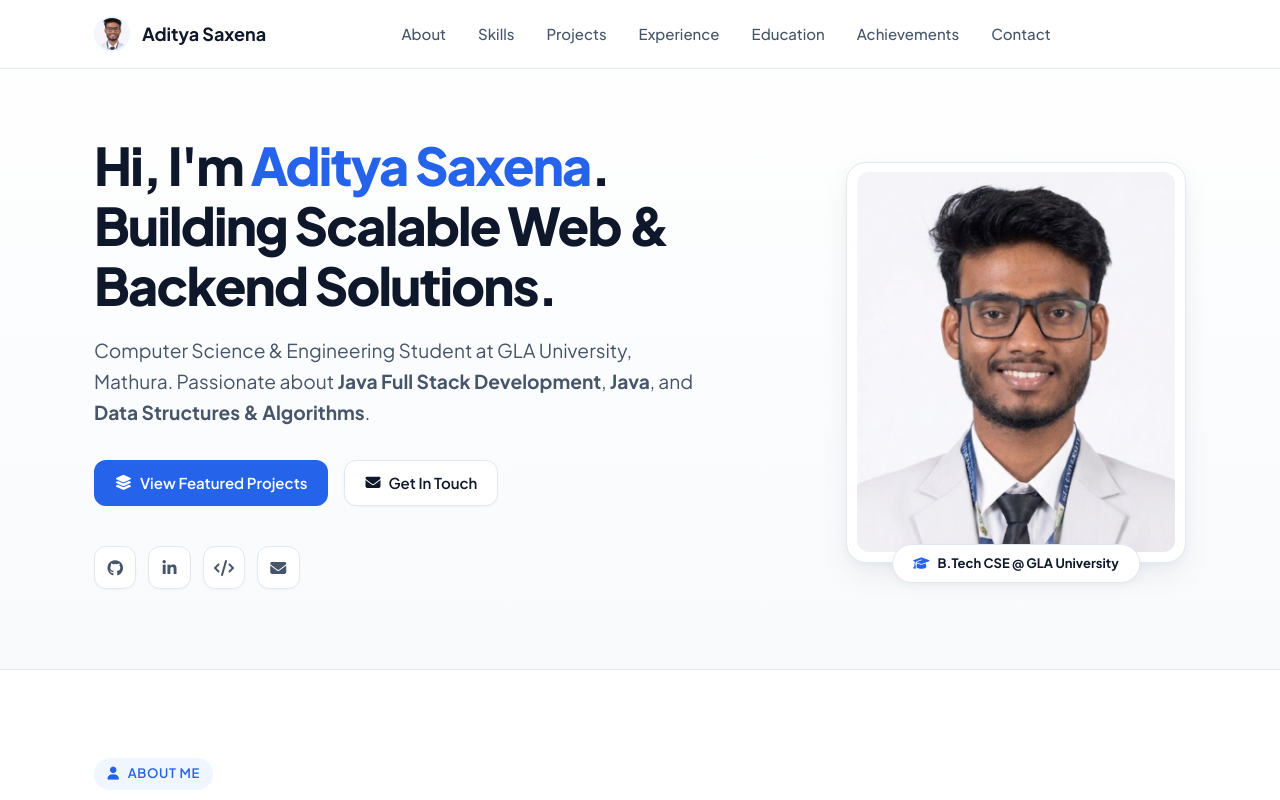
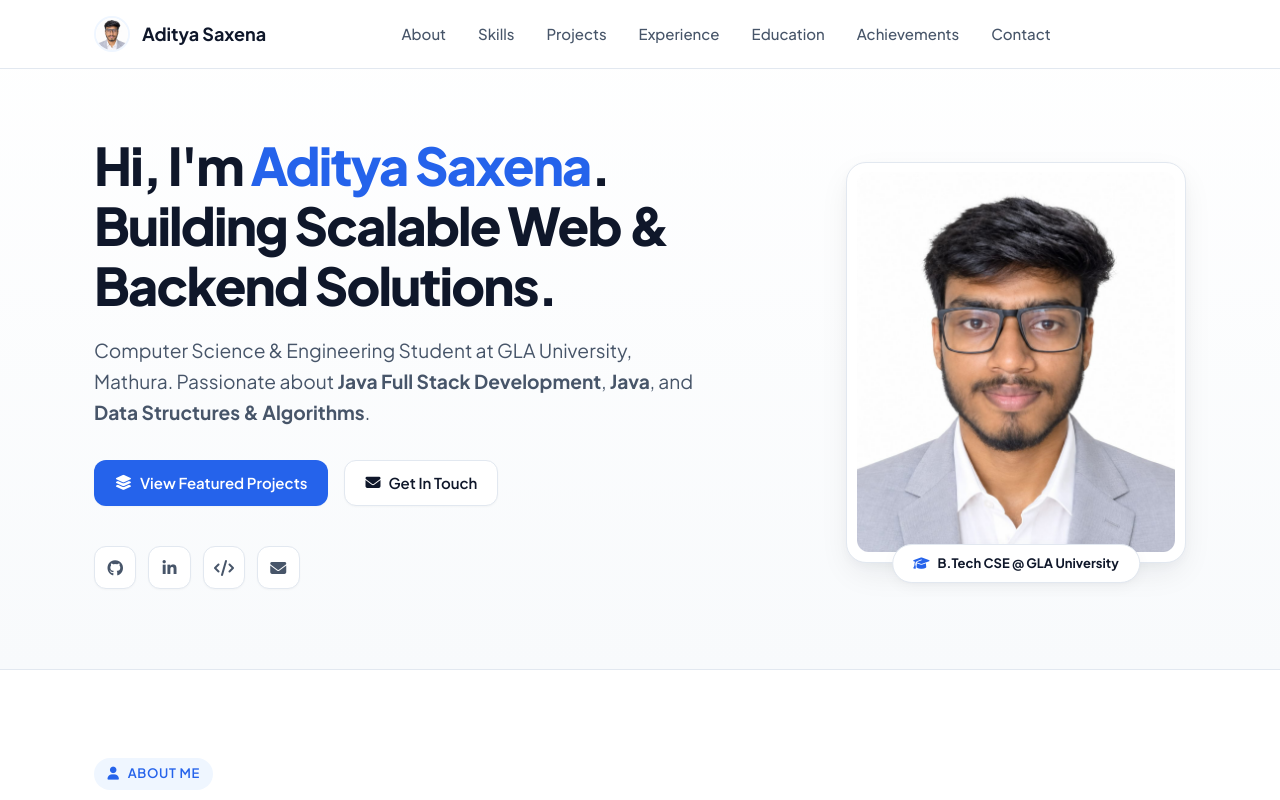
Before and after one commit to Adityasaxena-77/Portfolio_Website, a website: page dist/index.html in a window 1280 px wide. Shown: the top 800 px of the page. Drawn offline with Linux system fonts and the light colour scheme; files that its build step writes are made by us from their sources.

Commit message:
Update portfolio profile image
Co-authored-by: Copilot <223556219+Copilot@users.noreply.github.com>

```diff
--- a/dist/index.html
+++ b/dist/index.html
@@ -20,6 +20,7 @@
   <link rel="stylesheet" href="https://cdnjs.cloudflare.com/ajax/libs/font-awesome/6.4.0/css/all.min.css">
 
   <!-- Custom Design System Stylesheet -->
+
   <link rel="stylesheet" crossorigin href="/assets/index-BN1vz9mV.css">
 </head>
 <body>
@@ -28,7 +29,7 @@
   <header class="navbar">
     <div class="container navbar-container">
       <a href="#hero" class="brand-logo">
-        <img src="/assets/aditya_photo-BZ4PImFy.jpg" alt="Aditya Saxena" class="brand-avatar">
+        <img src="/assets/aditya_photo-CXaylLCc.jpg" alt="Aditya Saxena" class="brand-avatar">
         <span>Aditya Saxena</span>
       </a>
 
@@ -91,7 +92,7 @@
 
       <div class="hero-photo-wrapper">
         <div class="hero-photo-card">
-          <img src="/assets/aditya_photo-BZ4PImFy.jpg" alt="Aditya Saxena Profile Photo">
+          <img src="/assets/aditya_photo-CXaylLCc.jpg" alt="Aditya Saxena Profile Photo">
         </div>
         <div class="hero-photo-badge">
           <i class="fas fa-graduation-cap" style="color: var(--accent-blue);"></i> B.Tech CSE @ GLA University
```
Also changed, not shown: assets/aditya_photo.jpg, dist/assets/aditya_photo-BZ4PImFy.jpg (deleted), dist/assets/aditya_photo-CXaylLCc.jpg (added).
